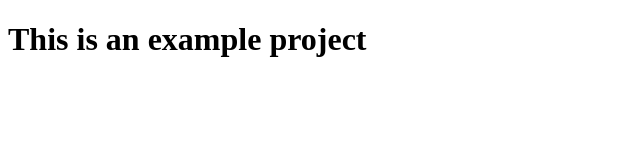
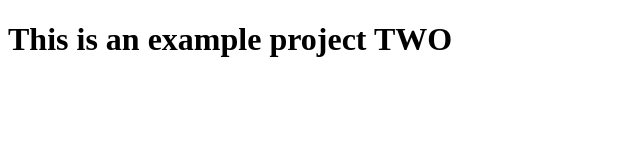
Before and after one commit to AleksSokol-GOIT/my-two-project, a plain HTML site: page index.html in a window 1280 px wide. Shown: the whole page, without its empty margins (0-640 px from the left). Drawn offline with Linux system fonts and the light colour scheme.

Commit message:
add index file two

```diff
--- a/index.html
+++ b/index.html
@@ -6,6 +6,6 @@
     <title>Document</title>
   </head>
   <body>
-    <h1>This is an example project</h1>
+    <h1>This is an example project TWO</h1>
   </body>
 </html>
```
